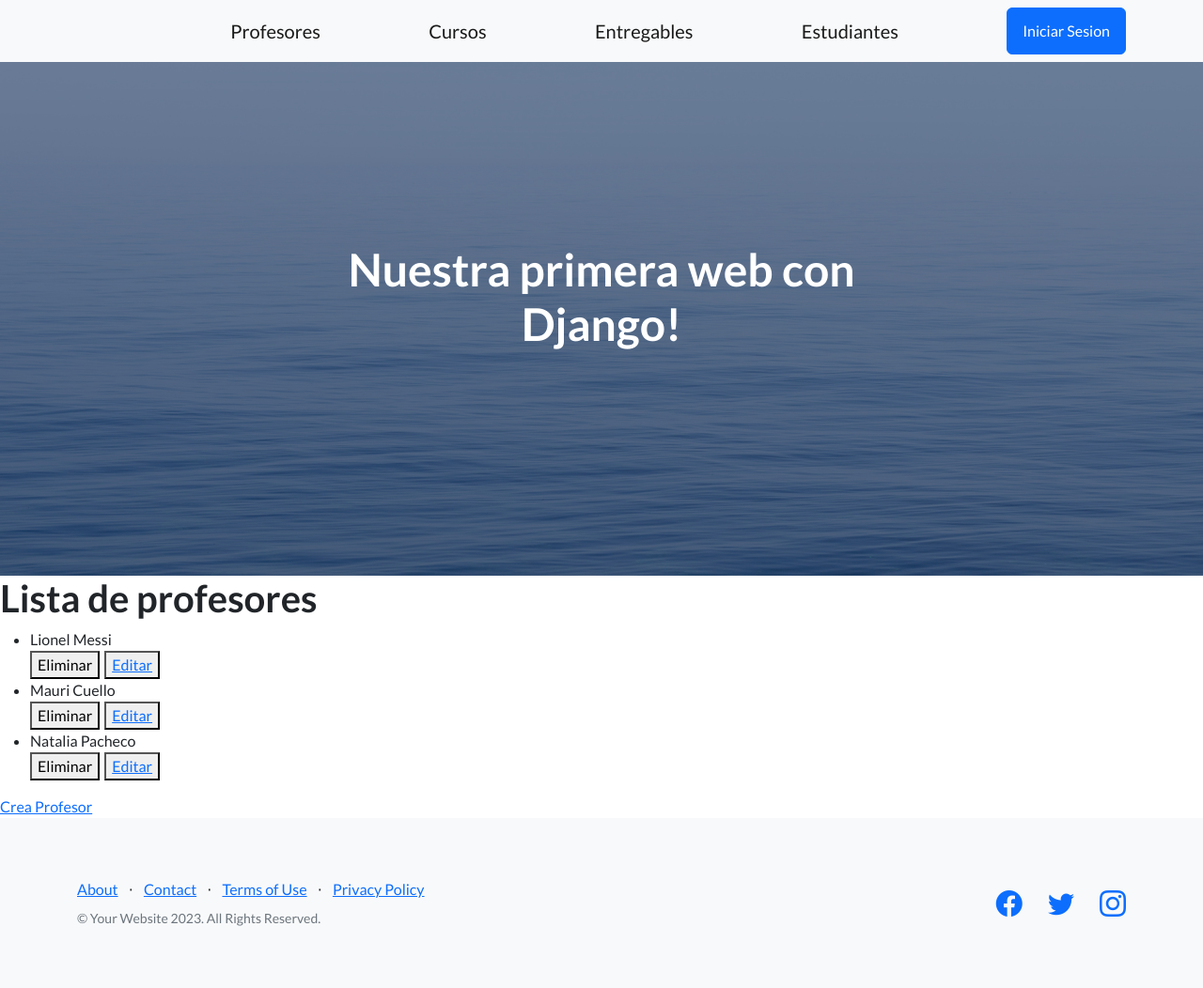
After one commit to MauriiAC/ProyectoCoder60070, a Django app: page /app-coder/lista-profesores/ in a window 1280 px wide. The commit adds this page. Shown: the whole page at 94% size. Run offline with Django 5.2, Linux system fonts and the light colour scheme; data comes from the database, SQL or seed files in the repository; both versions use the stored data as it was after the commit; some libraries are stand-ins or nearby versions.

Commit message:
agregamos el crud de profesor

```diff
--- a/app_coder/models.py
+++ b/app_coder/models.py
@@ -31,6 +31,10 @@ class Profesor(models.Model):
   email = models.EmailField()
   profesion = models.CharField(max_length=50, null=True)
 
+  def __str__(self):
+
+    return f'{self.nombre} {self.apellido}'
+
 class Entregable(models.Model):
 
   nombre = models.CharField(max_length=50)
--- /dev/null
+++ b/app_coder/templates/leer_profesores.html
@@ -0,0 +1,28 @@
+{% extends 'padre.html' %}
+
+{% block contenidoQueCambia %}
+
+  <h1>Lista de profesores</h1>
+
+  <ul>
+
+    {% for profesor in profesores %}
+      <li>
+        {{ profesor }}
+      </li>
+      <div style="display: flex; column-gap: 5px;">
+        <form action="{% url 'EliminaProfesor' profesor.id %}" method="post">{% csrf_token %}
+          <button type="submit">Eliminar</button>
+        </form>
+        <button>
+          <a href="{% url 'EditarProfesor' profesor.id %}">Editar</a>
+        </button>
+      </div>
+    {% endfor %}
+
+  </ul>
+
+  <a href="{% url 'CreaProfesor' %}">Crea Profesor</a>
+
+
+{% endblock contenidoQueCambia %}
--- a/app_coder/templates/navbar.html
+++ b/app_coder/templates/navbar.html
@@ -4,7 +4,7 @@
     <div class="home-button">
       <a class="navbar-brand" href="#!">Inicio</a>
     </div>
-    <a class="navbar-brand" href="{% url 'Profesores' %}">Profesores</a>
+    <a class="navbar-brand" href="{% url 'ListaProfesores' %}">Profesores</a>
     <a class="navbar-brand" href="{% url 'Cursos' %}">Cursos</a>
     <a class="navbar-brand" href="{% url 'Entregables' %}">Entregables</a>
     <a class="navbar-brand" href="{% url 'Estudiantes' %}">Estudiantes</a>
--- a/app_coder/urls.py
+++ b/app_coder/urls.py
@@ -3,7 +3,7 @@ from .views import *
 
 urlpatterns = [
     path('agrega-curso/<nombre>/<camada>', crea_curso),
-    path('lista-cursos/', lista_cursos),
+    path('lista-cursos-old/', lista_cursos),
     path('', inicio),
     path('profesores/', profesores, name='Profesores'),
     path('cursos/', cursos, name="Cursos"),
@@ -12,4 +12,13 @@ urlpatterns = [
     path('curso-formulario/', curso_formulario, name='CursoFormulario'),
     path('busqueda-camada/', busqueda_camada, name='BusquedaCamada'),
     path('buscar-camada/', buscar_camada, name='BuscarCamada'),
+    path('lista-profesores/', lista_profesores, name='ListaProfesores'),
+    path('crea-profesor/', crea_profesor, name='CreaProfesor'),
+    path('elimina-profesor/<int:id>', eliminar_profesor, name='EliminaProfesor'),
+    path('editar-profesor/<int:id>', editar_profesor, name='EditarProfesor'),
+    path('lista-cursos/', CursoList.as_view(), name='ListaCursos'),
+    path('detalle-curso/<pk>', CursoDetail.as_view(), name='DetalleCurso'),
+    path('crea-curso/', CursoCreate.as_view(), name='CreaCurso'),
+    path('actualiza-curso/<pk>', CursoUpdate.as_view(), name='ActualizaCurso'),
+    path('elimina-curso/<pk>', CursoDelete.as_view(), name='EliminaCurso'),
 ]
--- a/app_coder/views.py
+++ b/app_coder/views.py
@@ -1,7 +1,12 @@
-from django.http import HttpResponse
+from django.http import HttpResponse, HttpResponseRedirect
 from django.shortcuts import render
-from .models import Curso
-from .forms import CursoFormulario
+from .models import Curso, Profesor
+from .forms import CursoFormulario, ProfesorFormulario
+
+from django.views.generic import ListView
+from django.views.generic.detail import DetailView
+from django.views.generic.edit import DeleteView, UpdateView, CreateView
+
 
 # Create your views here.
 def crea_curso(req, nombre, camada):
@@ -76,3 +81,116 @@ def buscar_camada(req):
   cursos = Curso.objects.filter(camada__icontains=num_camada)
 
   return render(req, "resultado_busqueda.html", { "cursos": cursos, "camada": num_camada })
+
+
+def lista_profesores(req):
+
+  profesores = Profesor.objects.all()
+
+  return render(req, "leer_profesores.html", { "profesores": profesores })
+
+
+def crea_profesor(req):
+
+  print('method', req.method)
+  print('data', req.POST)
+
+  if req.method == 'POST':
+
+    mi_formulario = ProfesorFormulario(req.POST)
+
+    if mi_formulario.is_valid():
+
+      data = mi_formulario.cleaned_data
+
+      nuevo_profesor = Profesor(nombre=data["nombre"], apellido=data["apellido"], email=data["email"], profesion=data["profesion"])
+      nuevo_profesor.save()
+
+      return HttpResponseRedirect('/app-coder')
+
+    else:
+      return render(req, "profesor_formulario.html", { "mi_formulario": mi_formulario })
+
+  else:
+
+    mi_formulario = ProfesorFormulario()
+    return render(req, "profesor_formulario.html", { "mi_formulario": mi_formulario })
+
+
+def eliminar_profesor(req, id):
+
+  if req.method == 'POST':
+
+    profesor = Profesor.objects.get(id=id)
+    profesor.delete()
+
+    profesores = Profesor.objects.all()
+
+    return render(req, "leer_profesores.html", { "profesores": profesores })
+
+
+def editar_profesor(req, id):
+
+  profesor = Profesor.objects.get(id=id)
+
+  if req.method == 'POST':
+
+    mi_formulario= ProfesorFormulario(req.POST)
+    if mi_formulario.is_valid():
+
+      data = mi_formulario.cleaned_data
+
+      profesor.nombre = data["nombre"]
+      profesor.apellido = data["apellido"]
+      profesor.email = data["email"]
+      profesor.profesion = data["profesion"]
+      profesor.save()
+
+      return HttpResponseRedirect('/app-coder')
+
+    else:
+      return render(req, "profesor_formulario.html", { "mi_formulario": mi_formulario })
+
+  else:
+
+    mi_formulario = ProfesorFormulario(initial={
+      "nombre": profesor.nombre,
+      "apellido": profesor.apellido,
+      "email": profesor.email,
+      "profesion": profesor.profesion,
+    })
+    return render(req, "editar_profesor.html", { "mi_formulario": mi_formulario, "id": profesor.id })
+
+
+class CursoList(ListView):
+
+  model = Curso
+  template_name = 'curso_list.html'
+  context_object_name = 'cursos'
+
+class CursoDetail(DetailView):
+
+  model = Curso
+  template_name = 'curso_detail.html'
+  context_object_name = 'curso'
+
+class CursoCreate(CreateView):
+
+  model = Curso
+  template_name = 'curso_create.html'
+  fields = ['nombre', 'camada']
+  success_url = '/app-coder'
+
+class CursoUpdate(UpdateView):
+
+  model = Curso
+  template_name = 'curso_update.html'
+  fields = ('__all__')
+  success_url = '/app-coder'
+  context_object_name = 'curso'
+
+class CursoDelete(DeleteView):
+
+  model = Curso
+  template_name = 'curso_delete.html'
+  success_url = '/app-coder'
```
Also changed, not shown: app_coder/forms.py (+8 -0 lines), app_coder/templates/curso_list.html (added, +28 -0 lines), app_coder/templates/editar_profesor.html (added, +13 -0 lines), app_coder/templates/profesor_formulario.html (added, +13 -0 lines), db.sqlite3, 1 other file.
